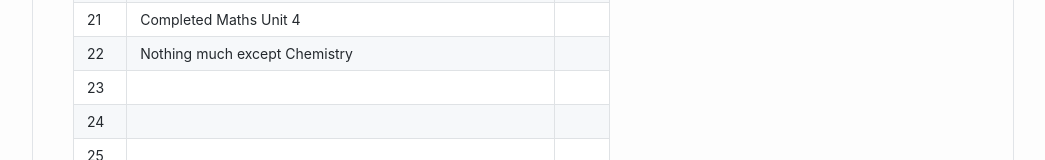
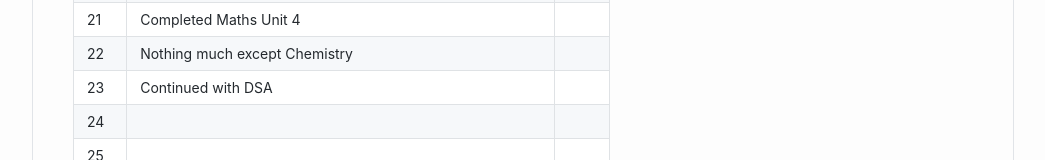
Before and after one commit to FOSS-Community/progress-tracker, a website: page dist/AdityaBansal.html in a window 1280 px wide. Shown: the part 878-1038 px from the top of the page, without its empty margins (117-1162 px from the left). Drawn offline with Linux system fonts and the light colour scheme.

Commit message:
Update AdityaBansal.html

```diff
--- a/dist/AdityaBansal.html
+++ b/dist/AdityaBansal.html
@@ -334,7 +334,7 @@ h3 {
 </tr>
 <tr>
 <td>23</td>
-<td></td>
+<td>Continued with DSA</td>
 <td></td>
 </tr>
 <tr>
```
